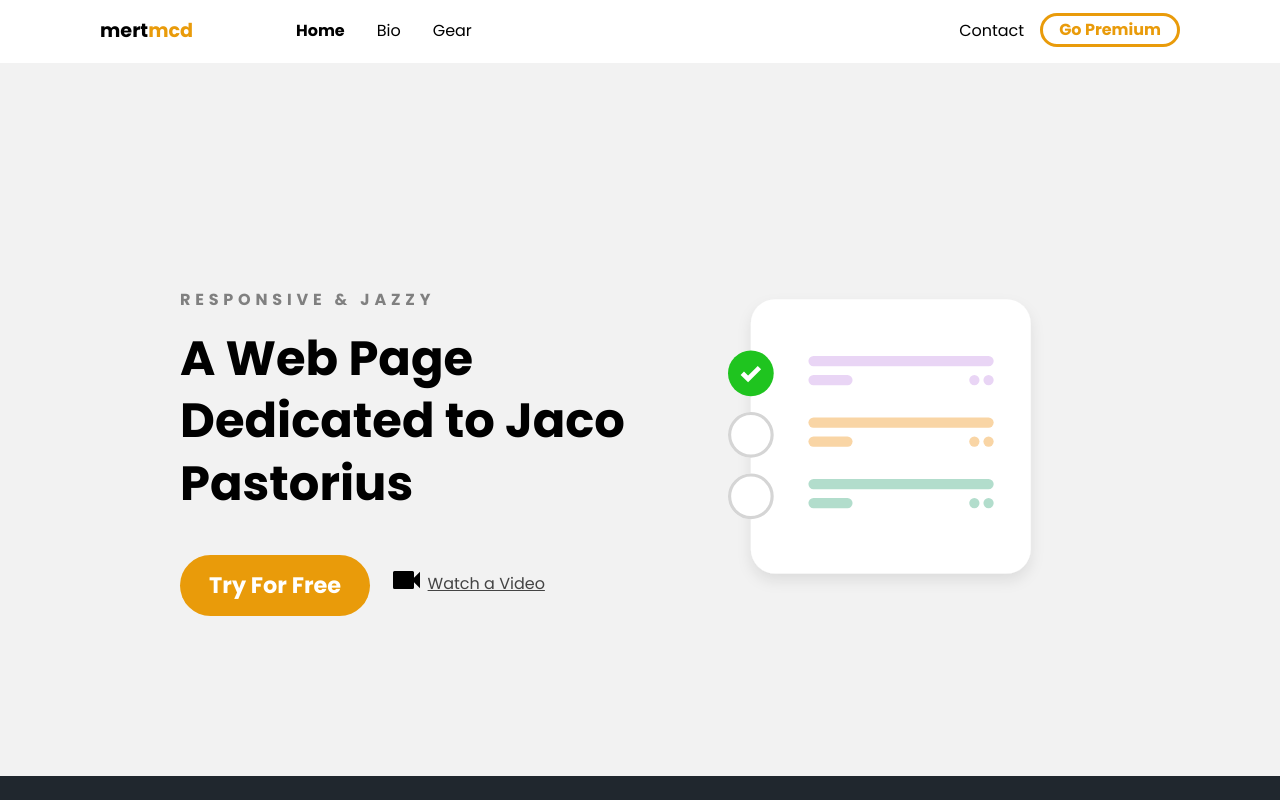
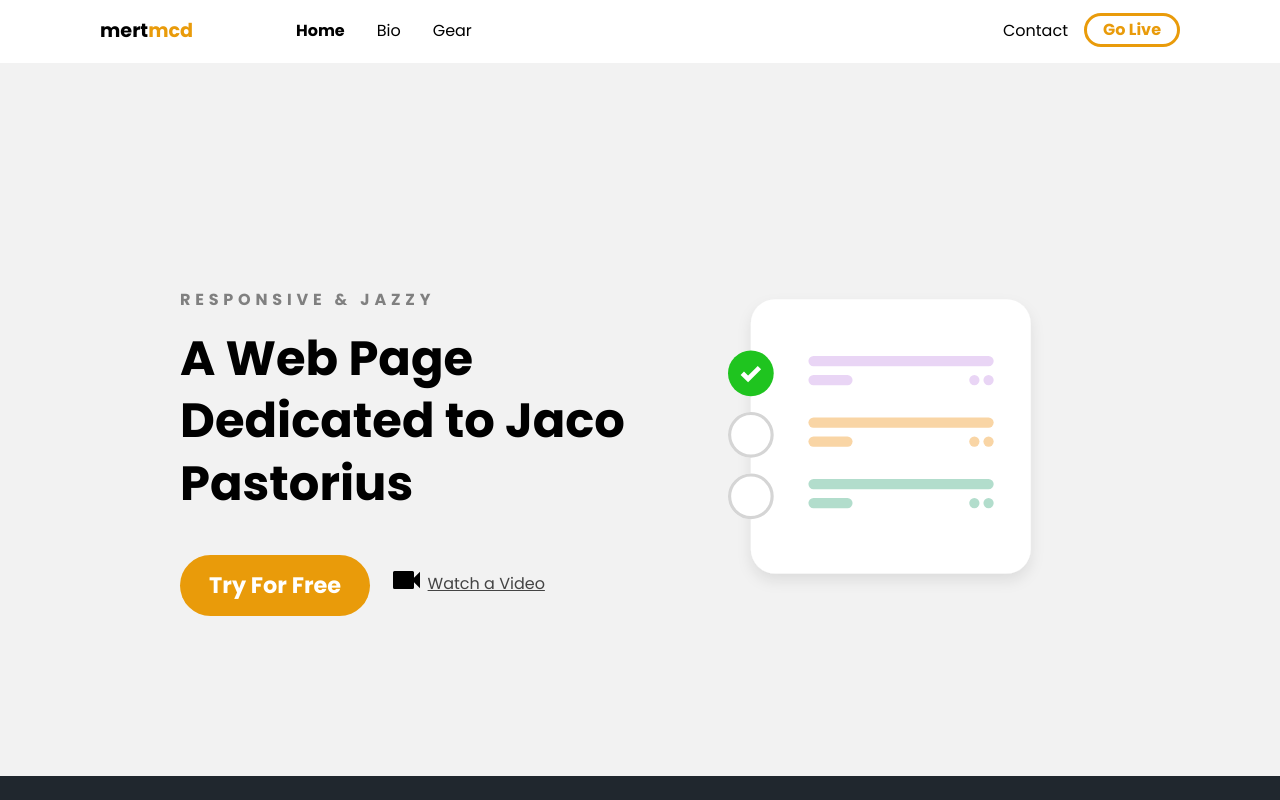
Before and after one commit to mertmcd/responsiveweb, a plain HTML site: page index.html in a window 1280 px wide. Shown: the top 800 px of the page. Drawn offline with Linux system fonts and the light colour scheme.

Commit message:
second commit

```diff
--- a/index.html
+++ b/index.html
@@ -24,7 +24,7 @@
 
                 <ul class="secondary-nav">
                     <li><a href="#">Contact</a></li>
-                    <li class="go-premium-cta"><a href="#">Go Premium</a></li>
+                    <li class="go-premium-cta"><a href="#">Go Live</a></li>
                 </ul>
             </nav>
         </div>
```
